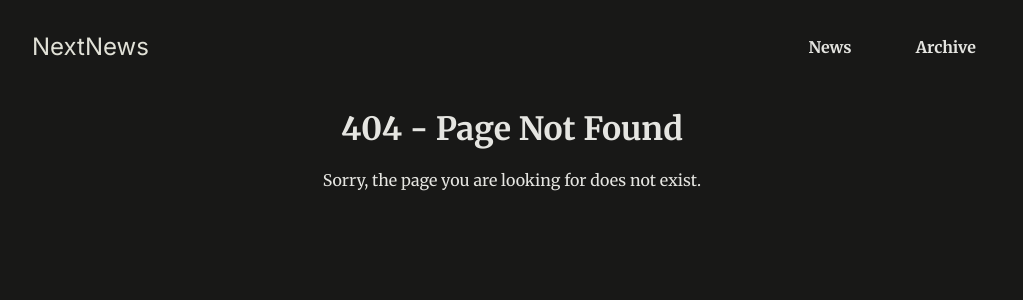
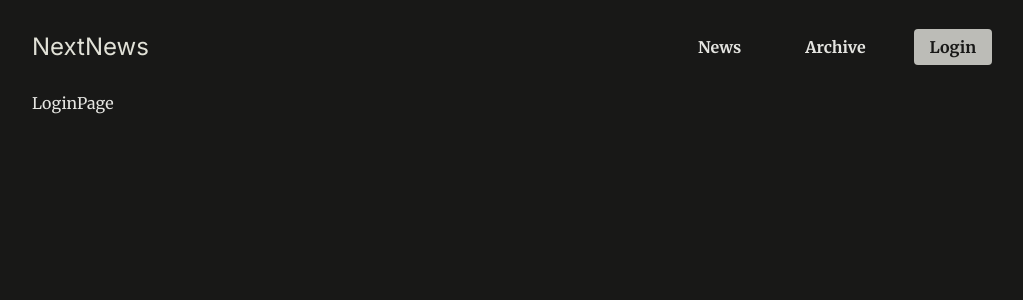
Before and after one commit to ferdoushasanpr/NextLevelNews, a Next.js app: page /login in a window 1280 px wide. Before the commit this address had no page. Shown: the top 300 px of the page, without its empty margins (128-1151 px from the left). Built offline with nearby package versions, Linux system fonts and the light colour scheme.

Commit message:
feat: Login Route Added

```diff
--- /dev/null
+++ b/app/login/page.js
@@ -0,0 +1,5 @@
+import React from "react";
+
+export default function LoginPage() {
+  return <div>LoginPage</div>;
+}
--- a/components/main-header.js
+++ b/components/main-header.js
@@ -15,6 +15,9 @@ export default function MainHeader() {
           <li>
             <NavLink href="/archive">Archive</NavLink>
           </li>
+          <li>
+            <NavLink href="/login">Login</NavLink>
+          </li>
         </ul>
       </nav>
     </header>
```
